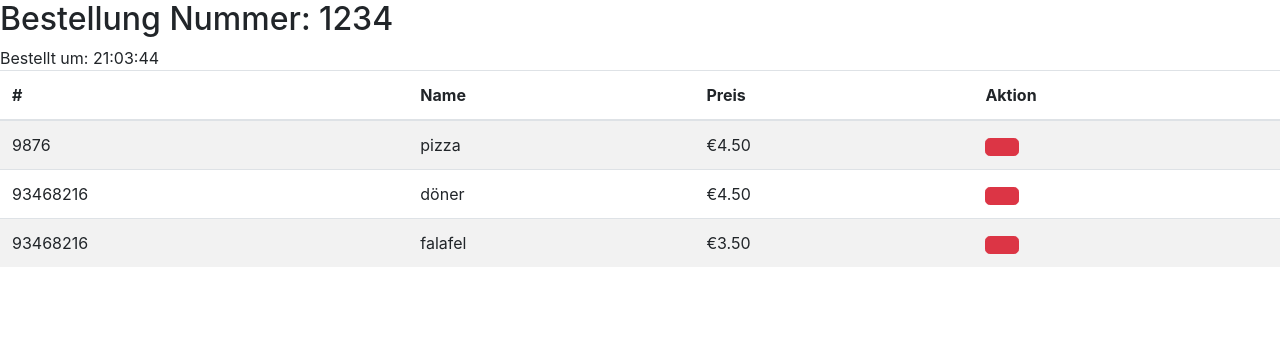
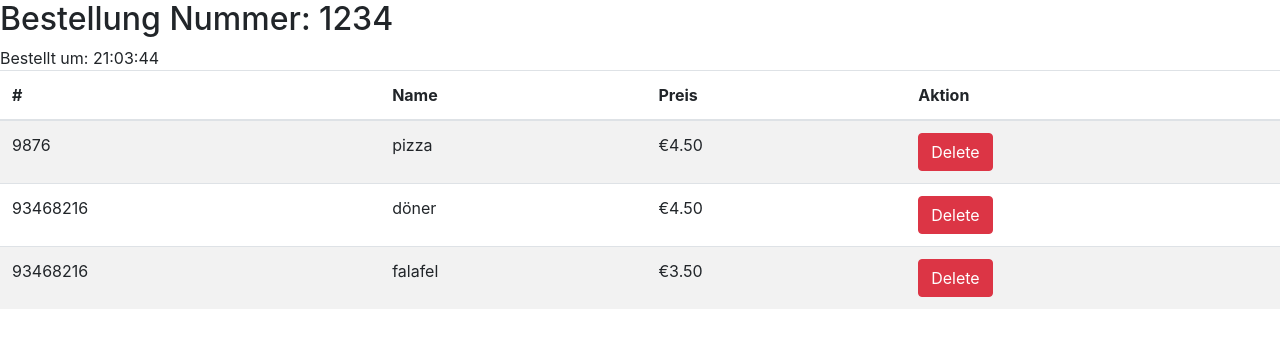
Before and after one commit to mad73923/order-master, an Angular app: page / in a window 1280 px wide. Shown: the top 348 px of the page. Built offline with nearby package versions, Linux system fonts and the light colour scheme.

Commit message:
return object parameter now correct

```diff
--- a/src/app/order-list-item/order-list-item.component.html
+++ b/src/app/order-list-item/order-list-item.component.html
@@ -1,4 +1,4 @@
 <td>{{item.id}}</td>
 <td>{{item.name}}</td>
 <td>{{item.price | currency:'EUR'}}</td>
-<td><button (click)="delete()" type="button" class="btn btn-danger btn-lg"><span class="glyphicon glyphicon-trash" aria-hidden="true"></span></button></td>
+<td><button (click)="delete()" type="button" class="btn btn-danger">Delete</button></td>
--- a/src/app/order-list-item/order-list-item.component.ts
+++ b/src/app/order-list-item/order-list-item.component.ts
@@ -12,10 +12,10 @@ export class OrderListItemComponent implements OnInit {
   item: OrderItem;
 
   @Output()
-  onDelete = new EventEmitter();
+  onDelete = new EventEmitter<OrderItem>();
 
   delete(){
-    this.onDelete.emit();
+    this.onDelete.emit(this.item);
   }
 
   constructor() { }
--- a/src/app/order-list/order-list.component.html
+++ b/src/app/order-list/order-list.component.html
@@ -8,6 +8,6 @@ Bestellt um: {{order.date | date:"HH:mm:ss"}}
     <th>Aktion</th>
   </thead>
   <tbody>
-     <tr *ngFor="let item of order.items" [apporderlistitem]="item" (onDelete)="delete(item)"></tr>
+     <tr *ngFor="let item of order.items" [apporderlistitem]="item" (onDelete)="delete($event)"></tr>
   </tbody>
 </table>
```
